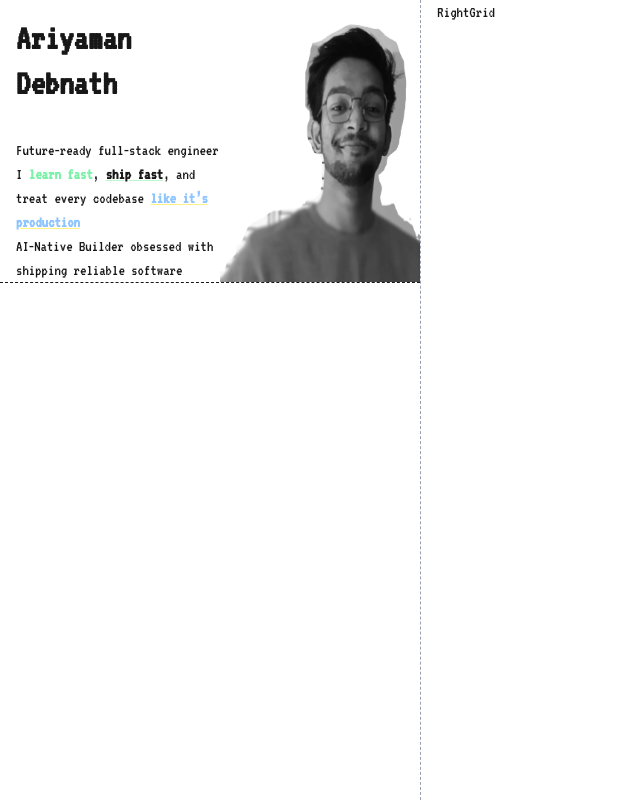
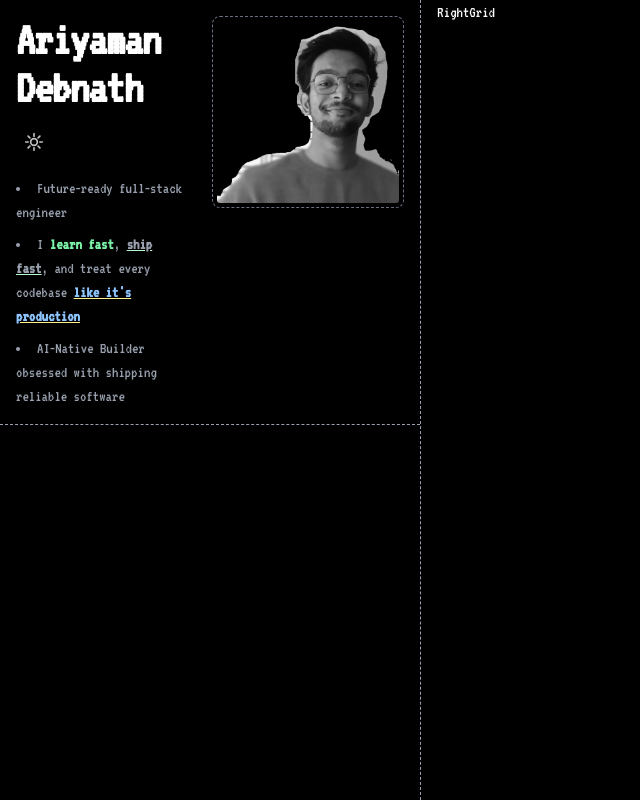
Before and after one commit to ArDnath/Portfolio, a Next.js app: page / in a window 1280 px wide. Shown: the whole page, without its empty margins (0-640 px from the left). Built offline with nearby package versions, Linux system fonts and the light colour scheme.

Commit message:
feat: implement theme provider and toggle with animated transitions

```diff
--- a/app/globals.css
+++ b/app/globals.css
@@ -1,8 +1,16 @@
 @import "tailwindcss";
 
-:root {
+/* ── Dark mode: true black ── */
+:root,
+[data-theme="dark"] {
+  --background: #000000;
+  --foreground: #ffffff;
+}
+
+/* ── Light mode: clean white ── */
+[data-theme="light"] {
   --background: #ffffff;
-  --foreground: #171717;
+  --foreground: #0f172a;   /* slate-900 */
 }
 
 @theme inline {
@@ -12,14 +20,36 @@
   --font-mono: var(--font-tech), ui-monospace, monospace;
 }
 
-@media (prefers-color-scheme: dark) {
-  :root {
-    --background: #0a0a0a;
-    --foreground: #ededed;
-  }
-}
-
 body {
   background: var(--background);
   color: var(--foreground);
+  transition: background 0.15s ease, color 0.15s ease;
 }
+
+/* ── Theme toggle button — no border, soft shadow ── */
+.theme-toggle-btn {
+  display:         inline-flex;
+  align-items:     center;
+  justify-content: center;
+  width:           36px;
+  height:          36px;
+  flex-shrink:     0;
+  border:          none;
+  border-radius:   8px;
+  background:      transparent;
+  color:           var(--foreground);
+  cursor:          pointer;
+  opacity:         0.75;
+  box-shadow:      0 1px 4px rgba(0, 0, 0, 0.25);
+  transition:      opacity 0.2s ease, box-shadow 0.2s ease, transform 0.15s ease;
+}
+
+.theme-toggle-btn:hover {
+  opacity:    1;
+  box-shadow: 0 2px 10px rgba(0, 0, 0, 0.35);
+  transform:  scale(1.1);
+}
+
+.theme-toggle-btn:active {
+  transform: scale(0.92);
+}
--- a/app/layout.tsx
+++ b/app/layout.tsx
@@ -1,5 +1,6 @@
 import type { Metadata } from "next";
 import { VT323, Share_Tech_Mono } from 'next/font/google'
+import { ThemeProvider } from "@/components/theme-provider"
 import "./globals.css";
 
 const vt323 = VT323({
@@ -16,10 +17,9 @@ const shareTechMono = Share_Tech_Mono({
   display: 'swap',
 })
 
-
 export const metadata: Metadata = {
-  title: "Create Next App",
-  description: "Generated by create next app",
+  title: "Ariyaman Debnath – Portfolio",
+  description: "Full-stack engineer portfolio",
 };
 
 export default function RootLayout({
@@ -30,9 +30,14 @@ export default function RootLayout({
   return (
     <html
       lang="en"
+      data-theme="dark"
       className={`${vt323.variable} ${shareTechMono.variable}`}
     >
-      <body className="min-h-full flex flex-col">{children}</body>
+      <body className="min-h-full flex flex-col">
+        <ThemeProvider>
+          {children}
+        </ThemeProvider>
+      </body>
     </html>
   );
 }
--- a/app/page.tsx
+++ b/app/page.tsx
@@ -4,8 +4,8 @@ import RightGrid from "@/components/layout/right-grid";
 
 export default function Home() {
   return (
-    <div className="grid grid-cols-[1fr_2fr] min-h-screen gap-4">
-      <div className="border-r border-dashed border-gray-400">
+    <div className="grid grid-cols-1 lg:grid-cols-[1fr_2fr] min-h-screen gap-4">
+      <div className="lg:border-r border-dashed border-gray-400">
         <LeftGrid />
       </div>
       <div>
--- a/components/profile/hero-section.tsx
+++ b/components/profile/hero-section.tsx
@@ -1,22 +1,34 @@
 import Image from "next/image"
+import ThemeToggle from "@/components/theme-toggle"
+
 export default function HeroSection() {
     return (
-    <div className="flex pl-4 pt-4 justify-between border-b border-dashed">
-        <div>
-            <h1 className="text-4xl font-black leading-tight pb-8">Ariyaman Debnath</h1>
-            <ul>
-                <li>Future‑ready full‑stack engineer </li>
-                <li>I <span className="font-bold text-green-300">learn fast</span>, <span className="font-bold underline decoration-green-200">ship fast</span>, and treat every codebase <span className="font-bold text-blue-300 underline decoration-yellow-200">like it’s production</span></li>
-                <li> AI‑Native Builder obsessed with shipping reliable software</li>
+        <div className="flex flex-col-reverse sm:flex-row p-4 justify-between items-start gap-6 border-b border-dashed border-gray-400">
+            <div className="flex-1 min-w-0">
+                <div className="flex items-center flex-wrap gap-3">
+                    <h1 className="text-3xl sm:text-4xl md:text-5xl font-black leading-none tracking-tight">
+                        Ariyaman Debnath
+                    </h1>
+                    <ThemeToggle/>
+                </div>
+                <ul className="mt-4 space-y-2 text-sm sm:text-base text-gray-400">
+                    <li className="list-disc list-inside">Future‑ready full‑stack engineer </li>
+                    <li className="list-disc list-inside">
+                        I <span className="font-bold text-green-300">learn fast</span>, <span className="font-bold underline decoration-green-200">ship fast</span>, and treat every codebase <span className="font-bold text-blue-300 underline decoration-yellow-200">like it&apos;s production</span>
+                    </li>
+                    <li className="list-disc list-inside">AI‑Native Builder obsessed with shipping reliable software</li>
                 </ul>
             </div>
+            <div className="flex-shrink-0 self-center sm:self-start">
                 <Image
                     src="/Me.png"
                     alt="Ariyaman Debnath"
                     width={200}
                     height={200}
-            className=""
+                    priority
+                    className="w-28 h-28 sm:w-36 sm:h-36 md:w-48 md:h-48 object-cover rounded-lg border border-dashed border-gray-500 p-1"
                 />
+            </div>
         </div>
     )
 }
--- /dev/null
+++ b/components/theme-provider.tsx
@@ -0,0 +1,130 @@
+"use client"
+
+import { createContext, useContext, useCallback, useRef, useState, useEffect, ReactNode } from "react"
+
+type Theme = "dark" | "light"
+interface ThemeContextType { theme: Theme; toggleTheme: () => void }
+
+const ThemeContext = createContext<ThemeContextType>({ theme: "dark", toggleTheme: () => {} })
+
+/** Duration must match CSS --vt-duration */
+const DURATION = 700
+const EASE     = `${DURATION}ms cubic-bezier(0.76, 0, 0.24, 1)`
+
+export function ThemeProvider({ children }: { children: ReactNode }) {
+  const [theme, setTheme]   = useState<Theme>("dark")
+  const busy                = useRef(false)
+  const leftOverlayRef      = useRef<HTMLDivElement>(null)
+  const rightOverlayRef     = useRef<HTMLDivElement>(null)
+  const lineLeftRef         = useRef<HTMLDivElement>(null)
+  const lineRightRef        = useRef<HTMLDivElement>(null)
+
+  useEffect(() => {
+    document.documentElement.setAttribute("data-theme", "dark")
+  }, [])
+
+  const toggleTheme = useCallback(() => {
+    if (busy.current) return
+    busy.current = true
+
+    const next: Theme = theme === "dark" ? "light" : "dark"
+    const oldBg = theme === "dark" ? "#111827" : "#f9fafb"
+
+    const lo  = leftOverlayRef.current
+    const ro  = rightOverlayRef.current
+    const lL  = lineLeftRef.current
+    const lR  = lineRightRef.current
+    if (!lo || !ro || !lL || !lR) { busy.current = false; return }
+
+    // ── Step 1: switch theme NOW so new content renders underneath ──
+    document.documentElement.setAttribute("data-theme", next)
+    setTheme(next)
+
+    // ── Step 2: cover the not-yet-swept halves with old bg colour ──
+    //  Left  overlay: covers 0%→50%  via inset(0 50%  0 0%)
+    //  Right overlay: covers 50%→100% via inset(0 0%  0 50%)
+    //  These block the new theme from showing until the line passes
+    ;[lo, ro, lL, lR].forEach(el => { el.style.transition = "none" })
+
+    lo.style.backgroundColor = oldBg
+    ro.style.backgroundColor = oldBg
+    lo.style.clipPath = "inset(0 50% 0 0%)"
+    ro.style.clipPath = "inset(0 0% 0 50%)"
+    lo.style.display  = "block"
+    ro.style.display  = "block"
+
+    // Lines start at centre
+    lL.style.left = "calc(50% - 1px)"
+    lR.style.left = "calc(50% - 1px)"
+    lL.style.opacity = "1"
+    lR.style.opacity = "1"
+    lL.style.display = "block"
+    lR.style.display = "block"
+
+    // Force reflow
+    void lo.getBoundingClientRect()
+
+    // ── Step 3: animate everything outward together ──
+    //  Left overlay's right clip goes 50%→100% (shrinks off to left)
+    //  Right overlay's left clip goes 50%→100% (shrinks off to right)
+    lo.style.transition = `clip-path ${EASE}`
+    lo.style.clipPath   = "inset(0 100% 0 0%)"
+
+    ro.style.transition = `clip-path ${EASE}`
+    ro.style.clipPath   = "inset(0 0% 0 100%)"
+
+    // Lines fade out just before they reach the edges
+    const lineEase = `${DURATION}ms cubic-bezier(0.76, 0, 0.24, 1)`
+    lL.style.transition = `left ${lineEase}, opacity 0.12s ease ${DURATION - 80}ms`
+    lL.style.left       = "-2px"
+    lL.style.opacity    = "0"
+
+    lR.style.transition = `left ${lineEase}, opacity 0.12s ease ${DURATION - 80}ms`
+    lR.style.left       = "calc(100% + 2px)"
+    lR.style.opacity    = "0"
+
+    setTimeout(() => {
+      lo.style.display = "none"
+      ro.style.display = "none"
+      lL.style.display = "none"
+      lR.style.display = "none"
+      busy.current = false
+    }, DURATION + 150)
+  }, [theme])
+
+  const overlayBase: React.CSSProperties = {
+    position:      "fixed",
+    inset:         0,
+    zIndex:        9998,
+    pointerEvents: "none",
+    display:       "none",
+    opacity:       0.82,
+  }
+
+  const lineBase: React.CSSProperties = {
+    position:      "fixed",
+    top:           0,
+    bottom:        0,
+    width:         "2px",
+    zIndex:        9999,
+    pointerEvents: "none",
+    display:       "none",
+    background:    "linear-gradient(to bottom, transparent 0%, #d1d5db 15%, #d1d5db 85%, transparent 100%)",
+    boxShadow:     "0 0 6px rgba(209,213,219,0.8), 0 0 18px rgba(209,213,219,0.4)",
+  }
+
+  return (
+    <ThemeContext.Provider value={{ theme, toggleTheme }}>
+      {children}
+      {/* Left shield – old theme bg covering left half */}
+      <div ref={leftOverlayRef}  style={overlayBase} />
+      {/* Right shield – old theme bg covering right half */}
+      <div ref={rightOverlayRef} style={overlayBase} />
+      {/* Glowing lines */}
+      <div ref={lineLeftRef}  style={{ ...lineBase, left: "calc(50% - 1px)" }} />
+      <div ref={lineRightRef} style={{ ...lineBase, left: "calc(50% - 1px)" }} />
+    </ThemeContext.Provider>
+  )
+}
+
+export const useTheme = () => useContext(ThemeContext)
--- /dev/null
+++ b/components/theme-toggle.tsx
@@ -0,0 +1,36 @@
+"use client"
+
+import { useTheme } from "@/components/theme-provider"
+
+export default function ThemeToggle() {
+  const { theme, toggleTheme } = useTheme()
+
+  return (
+    <button
+      onClick={toggleTheme}
+      aria-label={`Switch to ${theme === "dark" ? "light" : "dark"} mode`}
+      title={`Switch to ${theme === "dark" ? "light" : "dark"} mode`}
+      className="theme-toggle-btn"
+    >
+      {theme === "dark" ? (
+        // Sun with rays
+        <svg width="20" height="20" viewBox="0 0 24 24" fill="none" stroke="currentColor" strokeWidth="2" strokeLinecap="round" strokeLinejoin="round">
+          <circle cx="12" cy="12" r="4" />
+          <line x1="12" y1="2"  x2="12" y2="5" />
+          <line x1="12" y1="19" x2="12" y2="22" />
+          <line x1="2"  y1="12" x2="5"  y2="12" />
+          <line x1="19" y1="12" x2="22" y2="12" />
+          <line x1="4.93"  y1="4.93"  x2="7.05"  y2="7.05" />
+          <line x1="16.95" y1="16.95" x2="19.07" y2="19.07" />
+          <line x1="4.93"  y1="19.07" x2="7.05"  y2="16.95" />
+          <line x1="16.95" y1="7.05"  x2="19.07" y2="4.93" />
+        </svg>
+      ) : (
+        // Crescent moon
+        <svg width="20" height="20" viewBox="0 0 24 24" fill="none" stroke="currentColor" strokeWidth="2" strokeLinecap="round" strokeLinejoin="round">
+          <path d="M21 12.79A9 9 0 1 1 11.21 3 7 7 0 0 0 21 12.79z" />
+        </svg>
+      )}
+    </button>
+  )
+}
```
Lines whose indentation alone changed are shown as unchanged.
